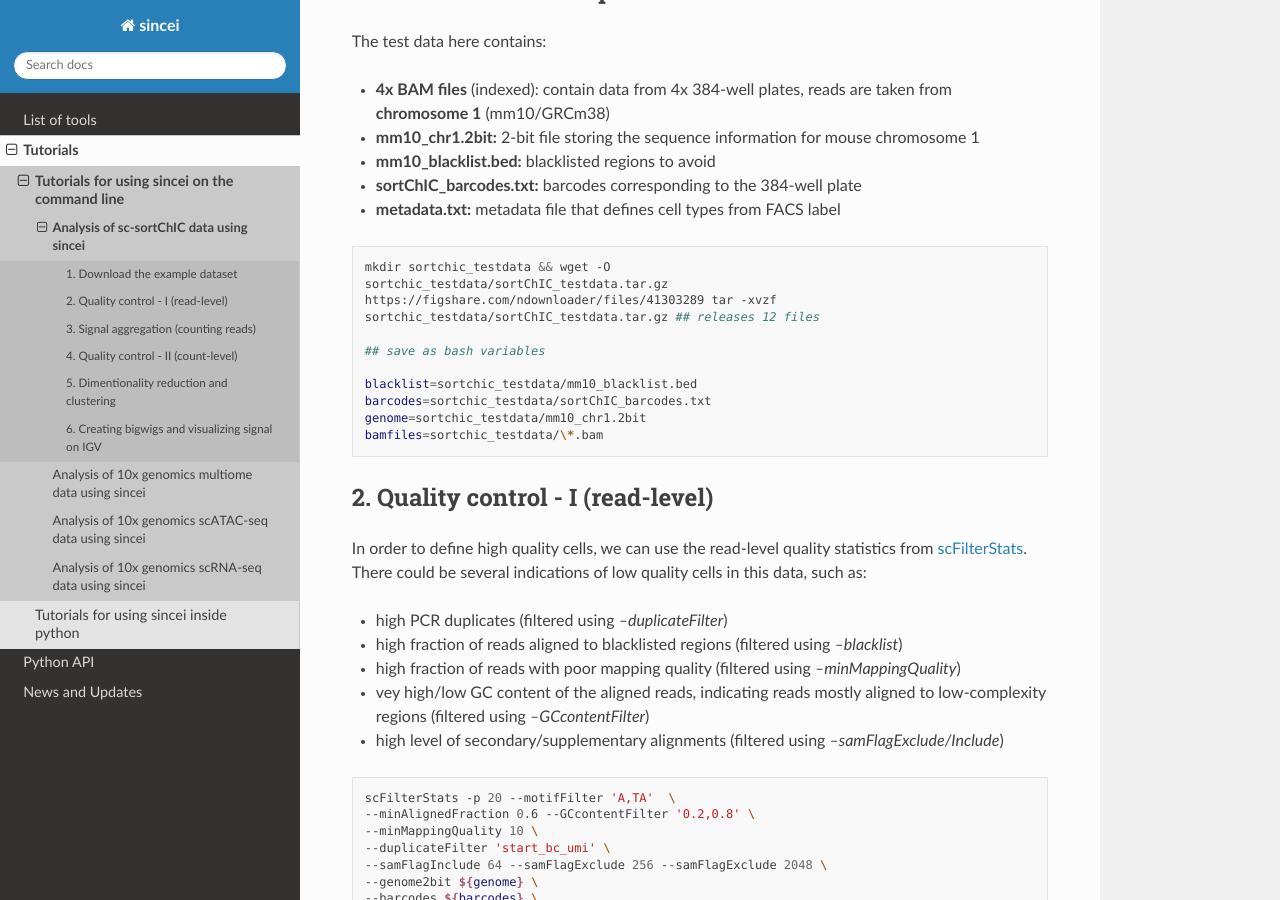
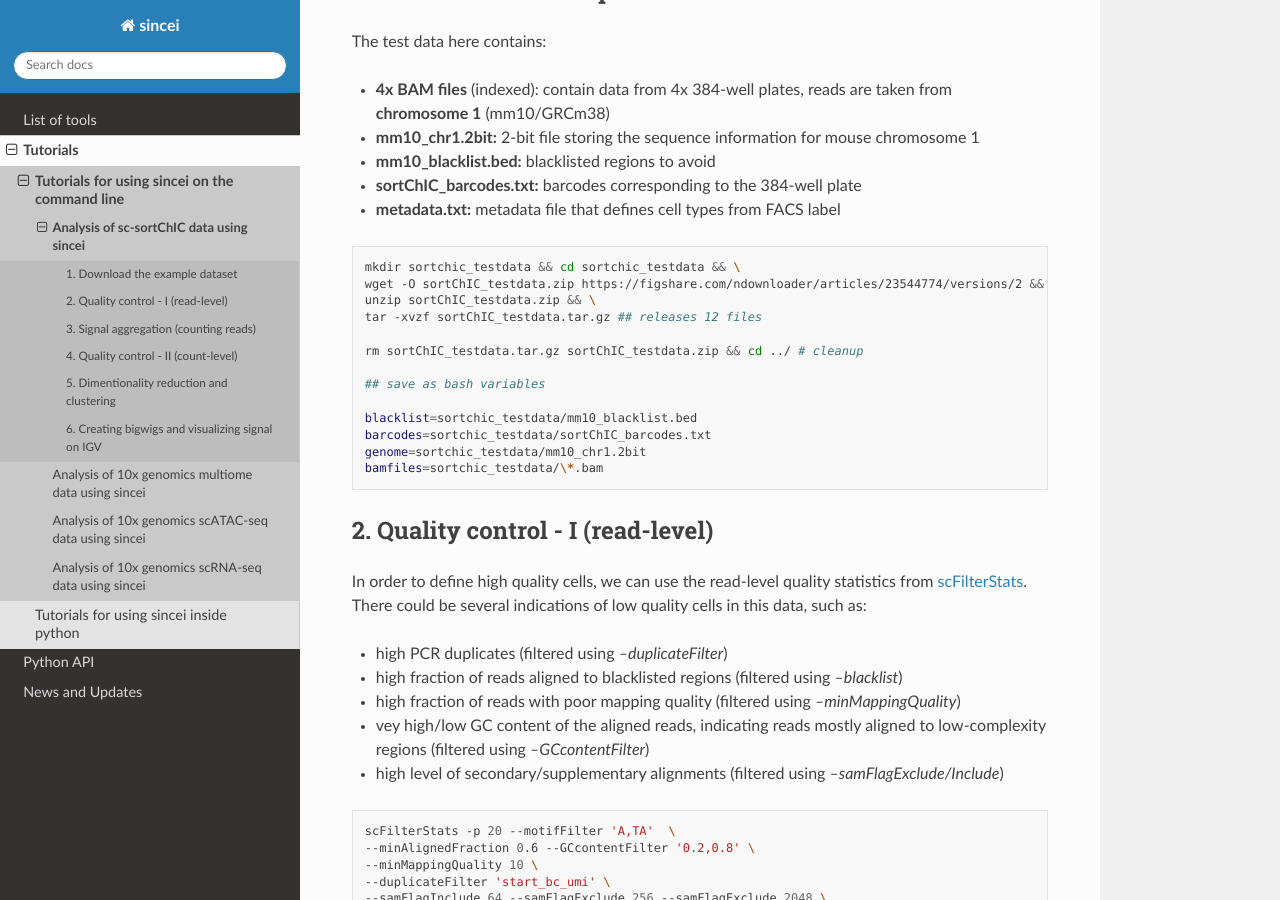
Before and after one commit to bhardwaj-lab/sincei, a Sphinx documentation site: the page built from docs/content/tutorials/sincei_tutorial_sortChIC.rst, in a window 1280 px wide and 900 px high, scrolled down 354 px. Built offline with Sphinx 7.4.7 and the Read the Docs theme 2.0.0, drawn with Linux system fonts in a browser that asks for light colours.

```diff
--- a/docs/content/tutorials/sincei_tutorial_sortChIC.rst
+++ b/docs/content/tutorials/sincei_tutorial_sortChIC.rst
@@ -20,10 +20,12 @@
 
 .. code:: bash
 
-    mkdir sortchic_testdata && wget -O
-    sortchic_testdata/sortChIC_testdata.tar.gz
-    https://figshare.com/ndownloader/files/41303289 tar -xvzf
-    sortchic_testdata/sortChIC_testdata.tar.gz ## releases 12 files
+    mkdir sortchic_testdata && cd sortchic_testdata && \
+    wget -O sortChIC_testdata.zip https://figshare.com/ndownloader/articles/23544774/versions/2 && \
+    unzip sortChIC_testdata.zip && \
+    tar -xvzf sortChIC_testdata.tar.gz ## releases 12 files
+
+    rm sortChIC_testdata.tar.gz sortChIC_testdata.zip && cd ../ # cleanup
 
     ## save as bash variables
 
```
